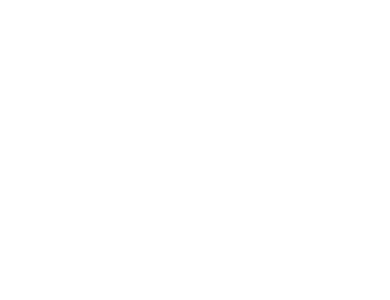
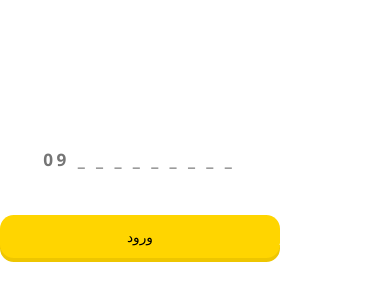
Before and after one commit to trumanshoow/kadobin, a React (Create React App) app: page /login/mobile/terms in a window 390 px wide. Before the commit this address had no page. Shown: the part 18-318 px from the top of the page. Built offline with nearby package versions, Linux system fonts and the light colour scheme.

Commit message:
new page login/mobile/terms

```diff
--- a/src/App.js
+++ b/src/App.js
@@ -1,5 +1,5 @@
+import {BrowserRouter as Router, Routes, Route} from "react-router-dom";
 import React from 'react';
-import {BrowserRouter as Router, Routes, Route} from "react-router-dom";
 import Mobile from './pages/login/mobile'
 import Code from "./pages/login/code";
 import Home from "./pages/home";
@@ -9,14 +9,16 @@
 import Dreams from "./pages/dreams";
 import LayoutLogin from "./layout/login";
 import MainLayout from "./layout/main";
-import './styles/variable.css'
-import './styles/fonts.css'
-import './styles/global.css'
+import Terms from "./pages/login/mobile";
+import './styles/variable.css';
+import './styles/fonts.css';
+import './styles/global.css';
 
 const App = () => {
     return (
         <Router>
             <Routes>
+                <Route path="/login/mobile/terms" element={<Terms/>}/>
                 <Route path="/login" element={<LayoutLogin/>}>
                     <Route path="/login/mobile" element={<Mobile/>}/>
                     <Route path="/login/code" element={<Code/>}/>
--- a/src/layout/login/index.js
+++ b/src/layout/login/index.js
@@ -1,10 +1,8 @@
 
 import {Outlet, useSearchParams} from "react-router-dom";
-import Styles from './LoginLayout.module.css'
-import LogoIcon from '../../assets/icons/logo_icon'
+import Styles from './LoginLayout.module.css';
+import LogoIcon from '../../assets/icons/logo_icon';
 import LogoTextIcon from '../../assets/icons/logo_text_icon'
-
-
 
 const LayoutLogin = () => {
 
--- a/src/pages/login/mobile/index.js
+++ b/src/pages/login/mobile/index.js
@@ -20,7 +20,7 @@
             <Input type={'tel'} placeholder={'09 _ _ _ _ _ _ _ _ _'} maxLength={'11'} className={Styles.input}
                    onClick={handleClickInput}/>
             <Button className={Styles.button} text={"ورود"} onClick={handleClick}></Button>
-            <Link to="#" className={Styles.goDetailsText}>شرایط استفاده از کادو بین</Link>
+            <Link to="/login/mobile/terms" className={Styles.goDetailsText}>شرایط استفاده از کادوبین</Link>
         </>
     );
 };
```
Also changed, not shown: src/pages/login/mobile/terms/index.js (added, +11 -0 lines), src/pages/login/mobile/terms/terms.module.css (added).
